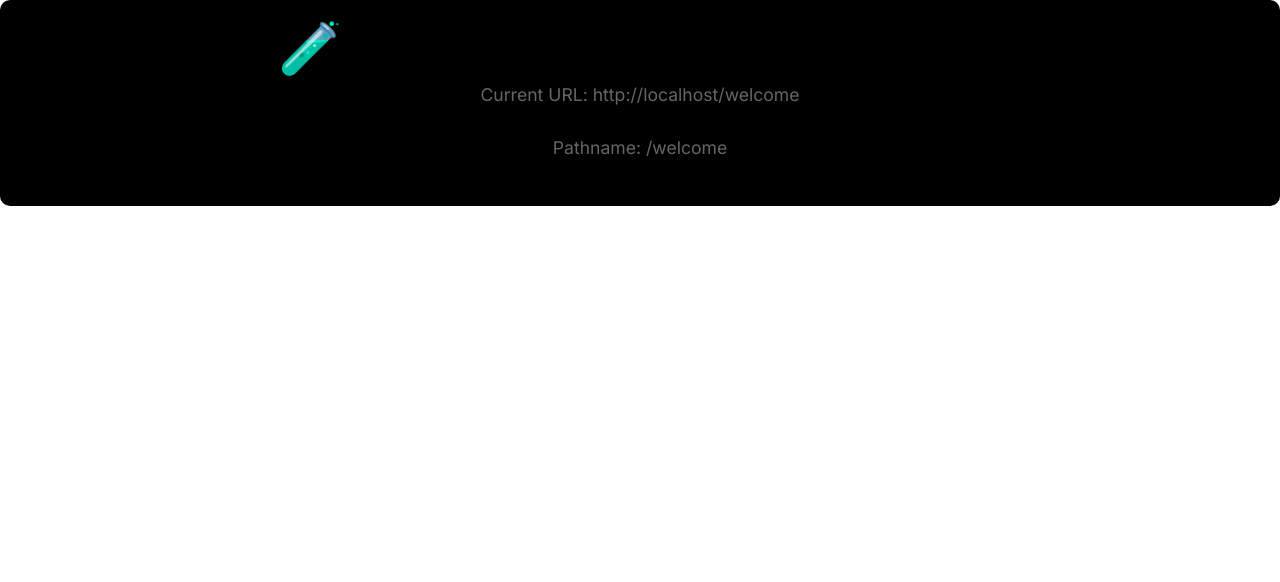
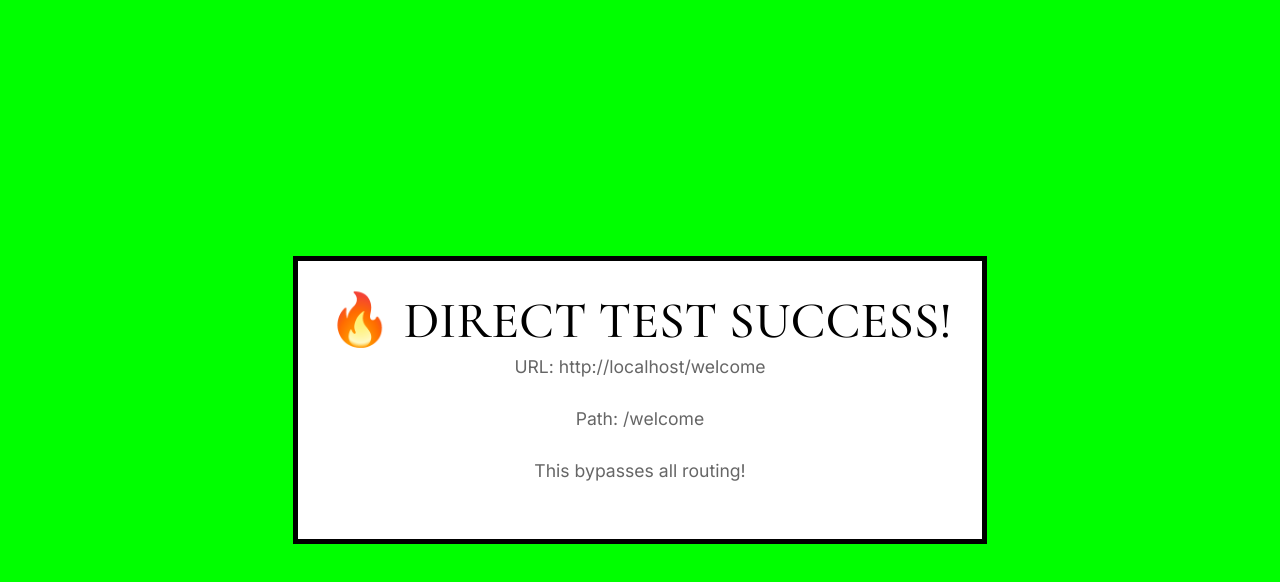
Before and after one commit to DavidBonvin/App-Photographie, a React (Vite) app: page /welcome in a window 1280 px wide. Shown: the top 582 px of the page. Built offline with nearby package versions, Linux system fonts and the light colour scheme.

Commit message:
Fix React Hook error - move useEffect before early return

```diff
--- a/src/App.tsx
+++ b/src/App.tsx
@@ -21,7 +21,7 @@ import { IonReactRouter } from '@ionic/react-router';
 import { images, person, mail, home } from 'ionicons/icons';
 import { useTranslation } from './i18n/useTranslation';
 import SEOHead from './components/SEOHead';
-import Welcome from './pages/Welcome';
+// import Welcome from './pages/Welcome';
 import TestWelcome from './pages/TestWelcome';
 import Gallery from './pages/Gallery';
 import About from './pages/About';
@@ -79,11 +79,43 @@ const App: React.FC = () => {
   console.log('📍 Relative pathname (without basename):', window.location.pathname.replace(basename, ''));
   console.log('🎭 IonRouterOutlet will render with basename:', basename);
 
-  // Add effect to log route changes
+  // Add effect to log route changes (MUST be before any early returns)
   React.useEffect(() => {
     console.log('🎭 App useEffect - pathname changed:', window.location.pathname);
     console.log('🎭 App useEffect - relative path:', window.location.pathname.replace(basename, ''));
   }, [basename]);
+
+  // Force immediate test - bypass routing for now
+  const isTestMode = window.location.pathname.includes('/welcome');
+  console.log('🔥 FORCE TEST MODE:', isTestMode);
+
+  if (isTestMode) {
+    console.log('🔥 RETURNING TEST COMPONENT DIRECTLY!');
+    return (
+      <div style={{
+        position: 'fixed',
+        top: 0,
+        left: 0,
+        right: 0,
+        bottom: 0,
+        backgroundColor: 'lime',
+        color: 'black',
+        display: 'flex',
+        alignItems: 'center',
+        justifyContent: 'center',
+        fontSize: '30px',
+        fontWeight: 'bold',
+        zIndex: 999999
+      }}>
+        <div style={{ textAlign: 'center', backgroundColor: 'white', padding: '30px', border: '5px solid black' }}>
+          <h1>🔥 DIRECT TEST SUCCESS!</h1>
+          <p>URL: {window.location.href}</p>
+          <p>Path: {window.location.pathname}</p>
+          <p>This bypasses all routing!</p>
+        </div>
+      </div>
+    );
+  }
 
   return (
   <IonApp>
--- a/src/pages/TestWelcome.tsx
+++ b/src/pages/TestWelcome.tsx
@@ -1,26 +1,48 @@
 import React from 'react';
-import { IonPage, IonContent } from '@ionic/react';
 
 const TestWelcome: React.FC = () => {
   console.log('🧪 TestWelcome component rendering!');
+  console.log('🧪 TestWelcome - Window location:', window.location.href);
+
+  // Force visibility with important styles
+  const containerStyle: React.CSSProperties = {
+    position: 'fixed',
+    top: 0,
+    left: 0,
+    right: 0,
+    bottom: 0,
+    width: '100vw',
+    height: '100vh',
+    backgroundColor: 'red',
+    color: 'white',
+    display: 'flex',
+    alignItems: 'center',
+    justifyContent: 'center',
+    fontSize: '24px',
+    fontWeight: 'bold',
+    textAlign: 'center',
+    zIndex: 999999,
+    fontFamily: 'Arial, sans-serif'
+  };
+
+  const textStyle: React.CSSProperties = {
+    backgroundColor: 'black',
+    padding: '20px',
+    borderRadius: '10px',
+    border: '3px solid white',
+    maxWidth: '80%'
+  };
 
   return (
-    <IonPage style={{ backgroundColor: 'red' }}>
-      <IonContent style={{ display: 'flex', alignItems: 'center', justifyContent: 'center', backgroundColor: 'red' }}>
-        <div style={{
-          color: 'white',
-          fontSize: '24px',
-          textAlign: 'center',
-          backgroundColor: 'black',
-          padding: '20px',
-          borderRadius: '10px'
-        }}>
-          <h1>🧪 TEST WELCOME WORKING!</h1>
-          <p>Current URL: {window.location.href}</p>
-          <p>Pathname: {window.location.pathname}</p>
-        </div>
-      </IonContent>
-    </IonPage>
+    <div style={containerStyle}>
+      <div style={textStyle}>
+        <h1>🧪 TEST WELCOME IS WORKING!</h1>
+        <p>Current URL: {window.location.href}</p>
+        <p>Pathname: {window.location.pathname}</p>
+        <p>If you see this, routing is working!</p>
+        <p>Component rendered at: {new Date().toLocaleTimeString()}</p>
+      </div>
+    </div>
   );
 };
 
```
